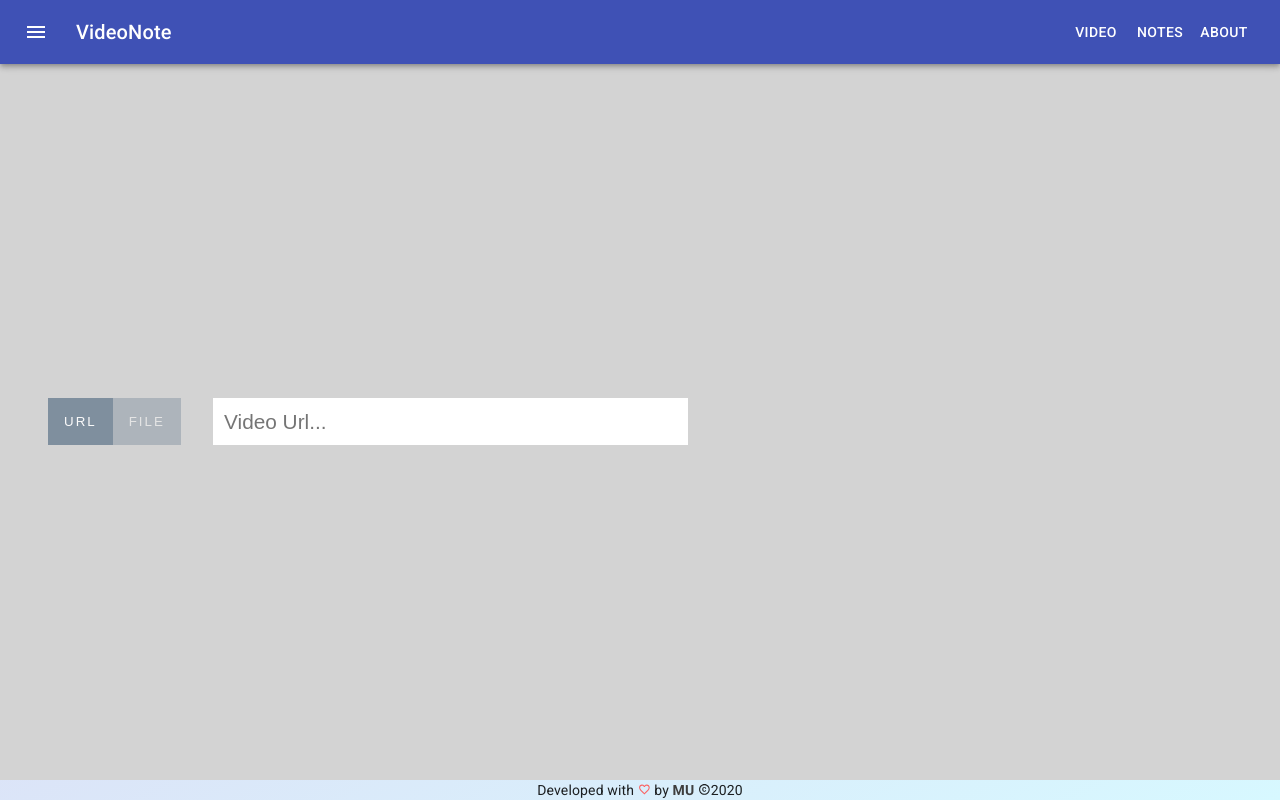
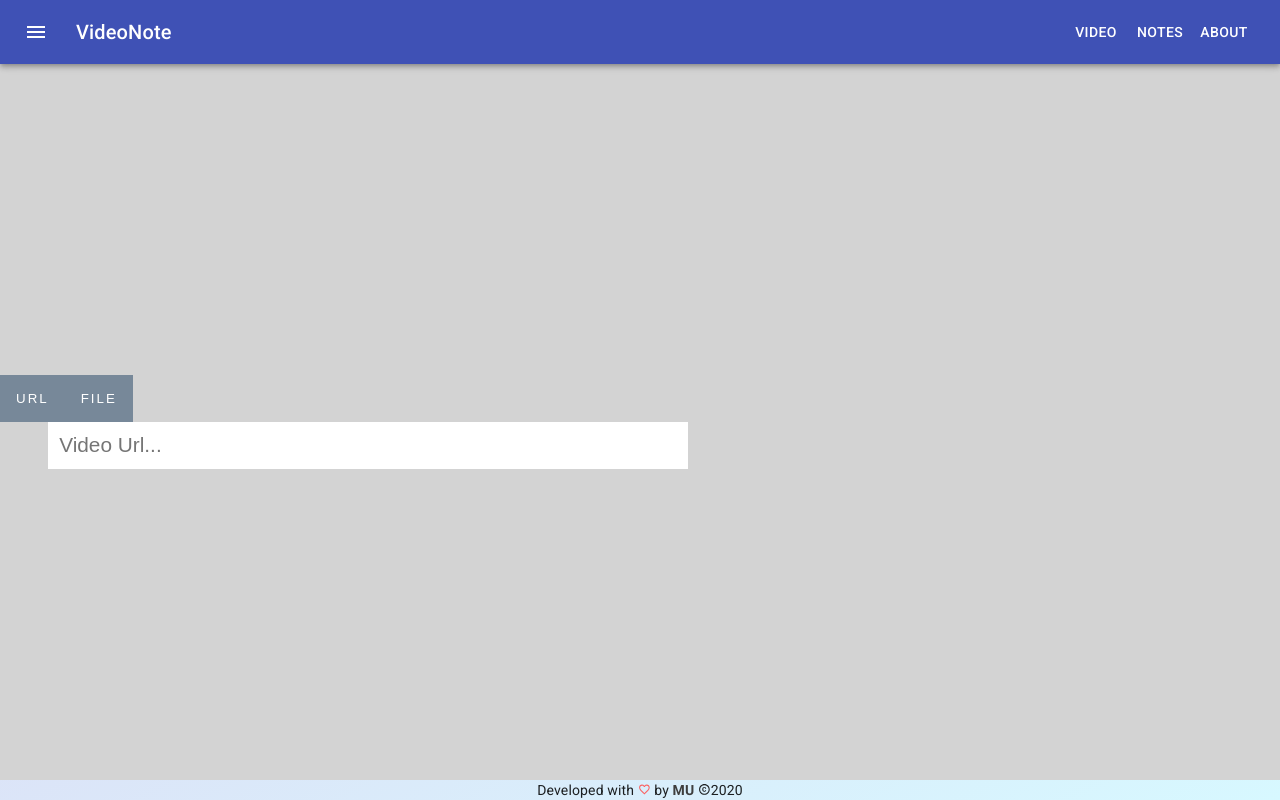
Before and after one commit to joshmu/vn-material_old, a React (Create React App) app: page / in a window 1280 px wide. Built offline with nearby package versions, Linux system fonts and the light colour scheme.

Commit message:
sourceControls

```diff
--- /dev/null
+++ b/src/components/SourceControls.js
@@ -0,0 +1,23 @@
+import React from 'react'
+
+const SourceControls = ({ urlSource, setUrlSource }) => {
+  return (
+    <div className="sourceControls">
+      <button
+        className={urlSource ? 'active' : 'inactive'}
+        onClick={() => setUrlSource(true)}
+      >
+        URL
+      </button>
+
+      <button
+        className={urlSource ? 'inactive' : 'active'}
+        onClick={() => setUrlSource(false)}
+      >
+        File
+      </button>
+    </div>
+  )
+}
+
+export default SourceControls
--- a/src/components/SourceLoader.js
+++ b/src/components/SourceLoader.js
@@ -1,5 +1,6 @@
 import React, { useContext, useState } from 'react'
-import VideoFileSource from '../components/VideoFileSource'
+import VideoFileSource from './VideoFileSource'
+import SourceControls from './SourceControls'
 
 import { playerContext } from '../context/player/PlayerState'
 
@@ -30,25 +31,9 @@ const LoadSource = ({ setInit }) => {
   }
   return (
     <div>
+      <SourceControls urlSource={urlSource} setUrlSource={setUrlSource} />
       <form className={`${style.form} formSource`} onSubmit={onSubmit}>
-        <div className="sourceControls">
-          <button
-            className={urlSource ? 'active' : 'inactive'}
-            onClick={() => setUrlSource(true)}
-          >
-            URL
-          </button>
-
-          <button
-            className={urlSource ? 'inactive' : 'active'}
-            onClick={() => setUrlSource(false)}
-          >
-            File
-          </button>
-        </div>
         {urlSource ? (
-          <>
-            <label htmlFor="videoUrl"></label>
           <input
             id="videoUrl"
             name="videoUrl"
@@ -57,7 +42,6 @@ const LoadSource = ({ setInit }) => {
             onChange={onChange}
             placeholder="Video Url..."
           />
-          </>
         ) : (
           <VideoFileSource onFileChange={onFileChange} />
         )}
```
Lines whose indentation alone changed are shown as unchanged.
